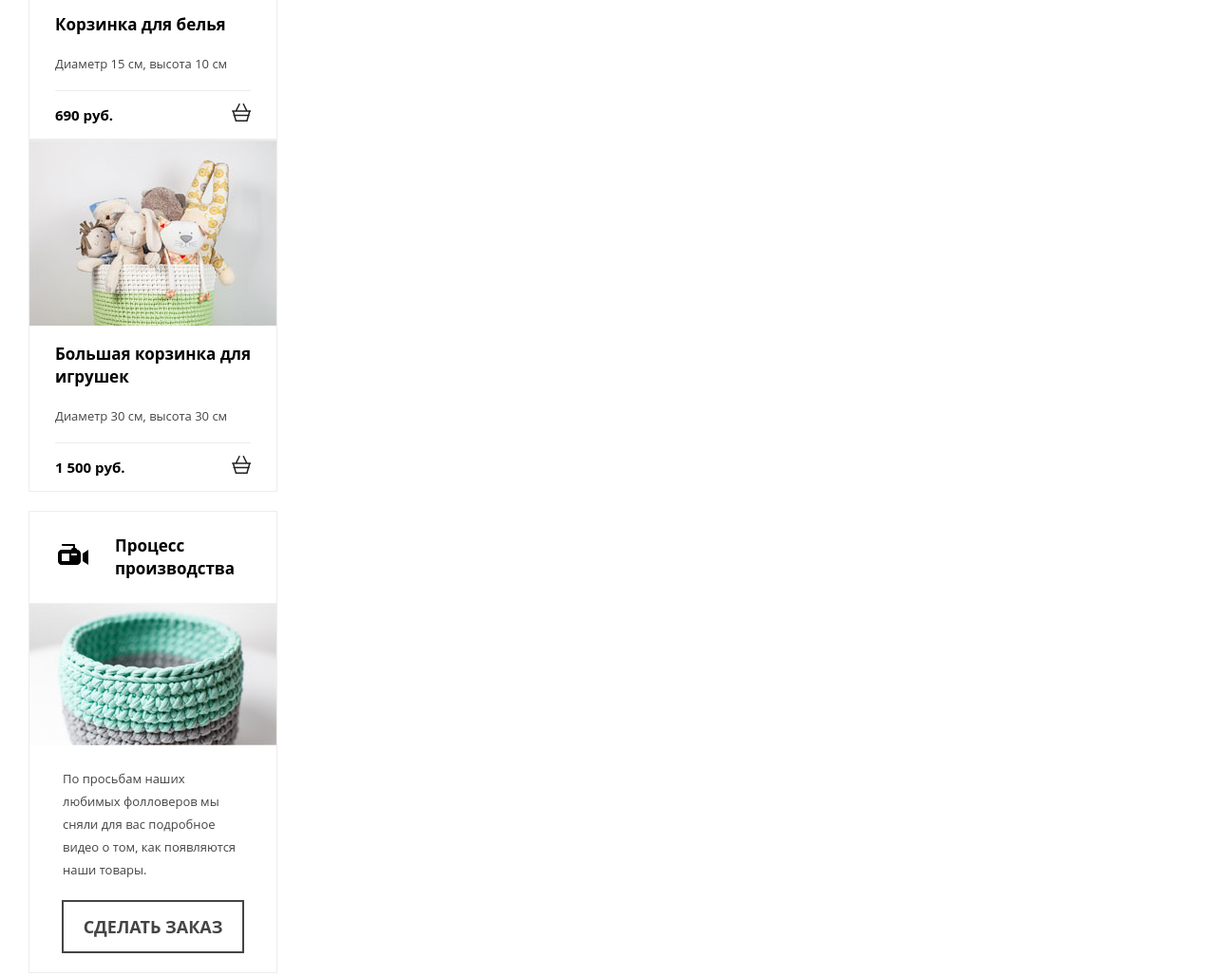
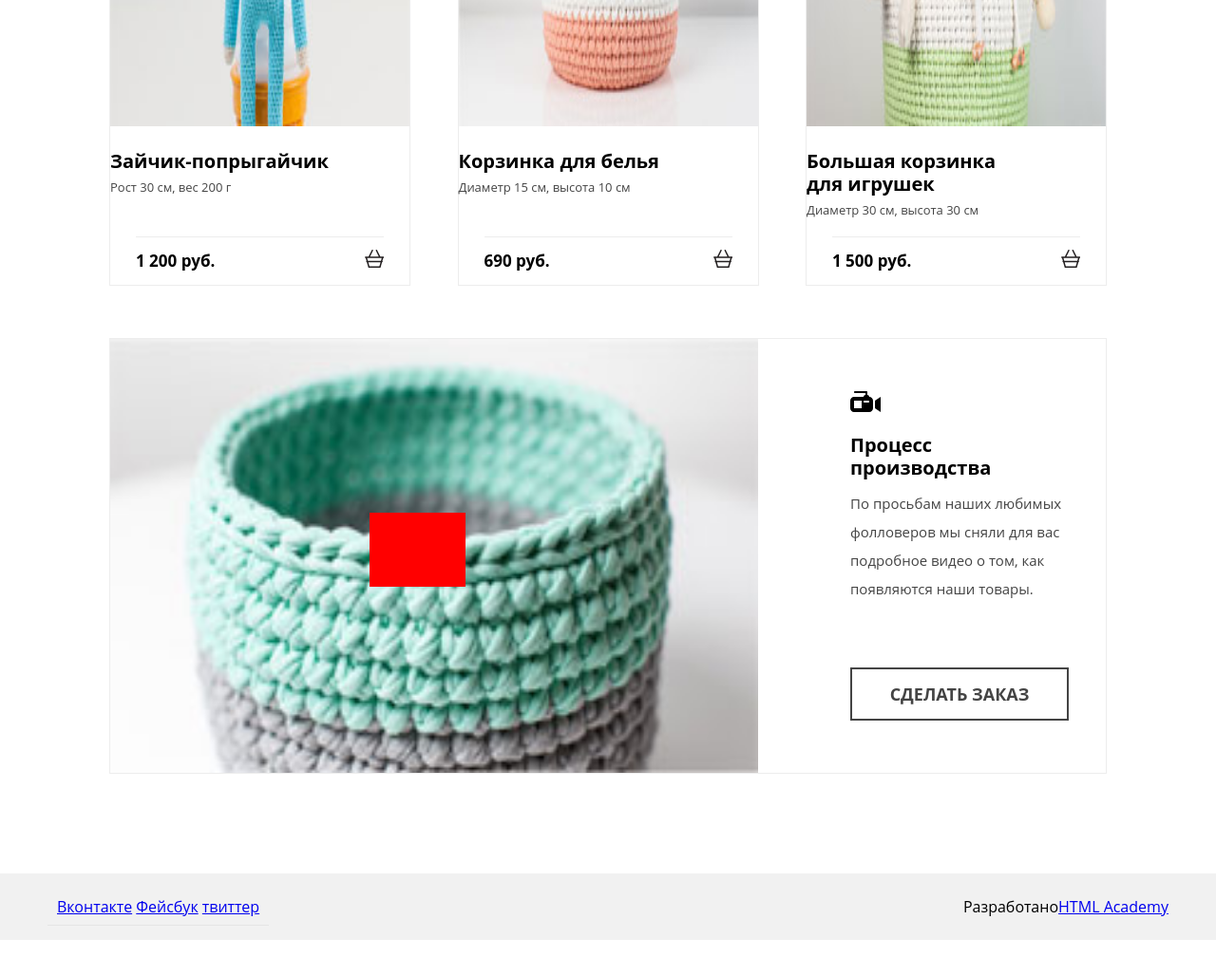
Before and after one commit to Drakeno/326503-mishka, a plain HTML site: page catalog.html in a window 1280 px wide. Shown: the part 834-1862 px from the top of the page at 95% size. After the commit the page ends 1824 px from the top, so only its background shows below. Drawn offline with nearby package versions, Linux system fonts and the light colour scheme; files that its build step writes are made by us from their sources.

Commit message:
Сетка каталога

```diff
--- a/less/blocks/info.less
+++ b/less/blocks/info.less
@@ -16,9 +16,102 @@
   }
 }
 
+.info__media {
+  position: relative;
+}
+
+.info__playbtn {
+  width: 101px;
+  height: 78px;
+  background: red;
+  top: 40%;
+  left: 40%;
+  position: absolute;
+}
+
 .info__description {
   margin: 20px 35px;
   font-size: 13px;
   line-height: 24px;
   color: #444;
 }
+@media @tablet-widths {
+  .info {
+    width: 100%;
+    display: flex;
+    flex-direction: column;
+    margin-bottom: 63px;
+  }
+
+  .info__title {
+    font-size: 20px;
+    width: 100%;
+
+    &--video {
+      position: relative;
+      background: url("../img/icon-video.svg") no-repeat left 30px top 5px;
+    }
+  }
+
+  .info__media {
+    order: -1;
+    width: 100%;
+    height: 457px;
+  }
+
+  .info img {
+    width: 100%;
+    height: 457px;
+  }
+
+  .info__description {
+    font-size: 15px;
+    line-height: 30px;
+  }
+
+  .inner-page__order {
+    width: 584px;
+    margin: 40px auto 45px;
+  }
+}
+@media @desktop-widths {
+  .info {
+    height: 457px;
+    flex-wrap: wrap;
+    margin-bottom: 105px;
+  }
+
+  .info__media {
+    width: 682px;
+    height: 457px;
+  }
+
+  .info img {
+    width: 682px;
+    height: 457px;
+  }
+
+  .info__title {
+    font-size: 20px;
+    width: 230px;
+    margin: 0 auto;
+    padding-top: 100px;
+    padding-left: 10px;
+
+    &--video {
+      position: relative;
+      background: url("../img/icon-video.svg") no-repeat left 10px top 50px;
+    }
+  }
+
+  .info__description {
+    width: 230px;
+    margin: 0 auto;
+    flex-grow: 1;
+  }
+
+  .inner-page__order {
+    width: 230px;
+    margin: 55px auto;
+  }
+}
--- a/less/blocks/inner-page.less
+++ b/less/blocks/inner-page.less
@@ -10,7 +10,9 @@
 }
 
 .inner-page__wrap {
-  margin: 20px 30px;
+  .container();
+  margin-top: 30px;
+  margin-bottom: 40px;
 }
 
 .inner-page__intro {
@@ -22,5 +24,29 @@
 
 .inner-page__order {
   width: 192px;
-  .btn-container();
+  margin: 32px auto;
 }
+@media @tablet-widths {
+  .inner-page__title {
+    padding-top: 100px;
+    font-size: 43px;
+    line-height: 50px;
+  }
+
+  .inner-page__wrap {
+    .rub-container();
+  }
+}
+@media @desktop-widths {
+  .inner-page__wrap {
+    display: flex;
+    justify-content: space-between;
+  }
+
+  .inner-page__title {
+    font-size: 53px;
+    line-height: 57px;
+    padding-bottom: 100px;
+    margin-bottom: 100px;
+  }
+}
--- a/less/blocks/item.less
+++ b/less/blocks/item.less
@@ -1,6 +1,8 @@
 .item {
   border: 1px solid #ededed;
   width: 260px;
+  margin-bottom: 30px;
+  margin-top: 30px;
 }
 
 .item__title {
@@ -37,3 +39,50 @@
   float: right;
   background: url("../img/icon-cart.svg") no-repeat;
 }
+@media @tablet-widths {
+  .item {
+    display: flex;
+    flex-wrap: wrap;
+    flex-direction: column;
+    width: 100%;
+    height: 334px;
+    margin-bottom: 55px;
+    margin-top: 55px;
+  }
+
+  .item__title {
+    width: 230px;
+    padding: 0;
+    margin-top: 25px;
+    margin-bottom: 0;
+    font-size: 20px;
+    line-height: 24px;
+  }
+
+  .item__description {
+    padding: 0;
+    margin-top: 0;
+    flex-grow: 1;
+  }
+
+  .item__price {
+    font-size: 17px;
+  }
+
+  .item img {
+    width: 334px;
+    height: 334px;
+  }
+}
+@media @desktop-widths {
+  .item {
+    width: 315px;
+    flex-wrap: nowrap;
+    height: auto;
+  }
+
+  .item img {
+    width: 315px;
+    height: 464px;
+  }
+}
```
Also changed, not shown: catalog.html (+0 -2 lines).
